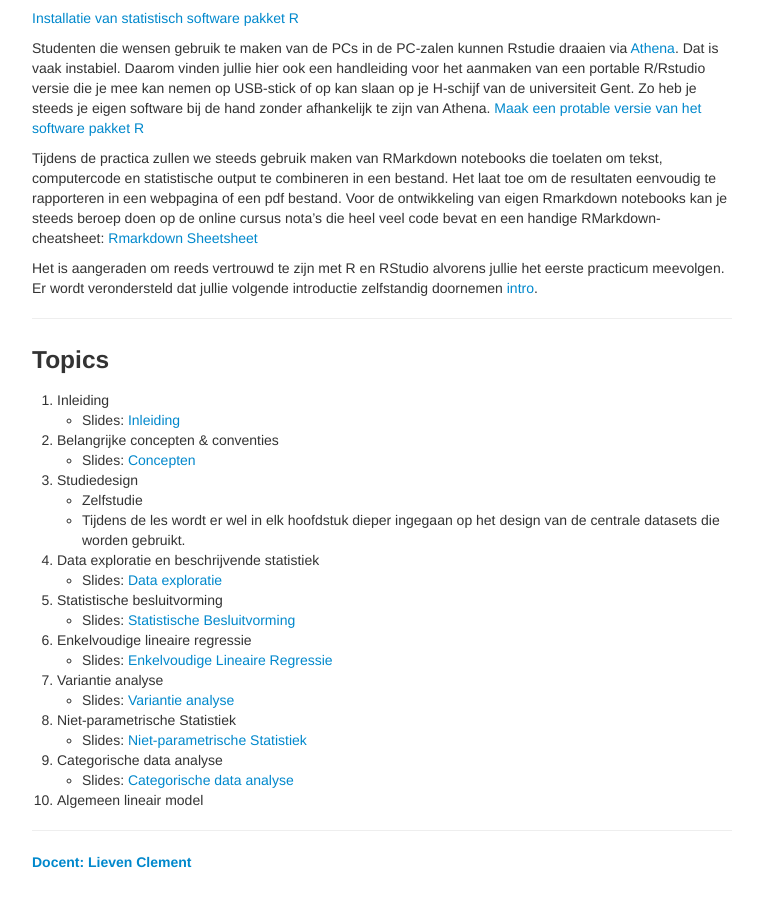
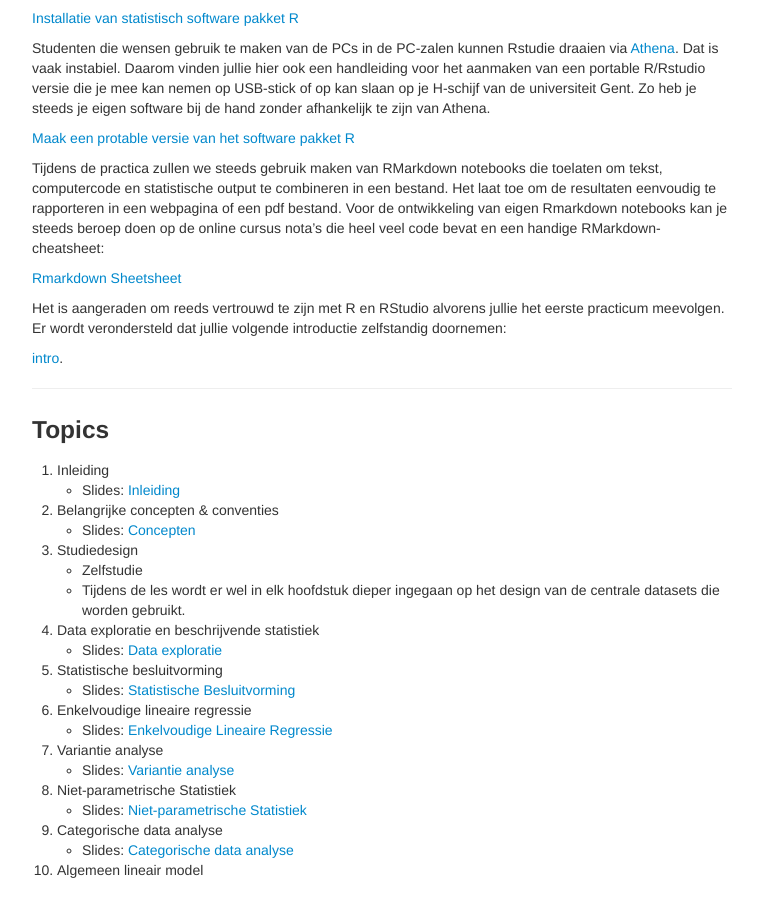
Before and after one commit to adder/statistiekBasisCursus, a Jekyll site: the page built from index.md, in a window 1280 px wide and 900 px high, scrolled down 1759 px. Shown: the whole window, without its empty margins (258-1021 px from the left). Built offline with Jekyll 4.4.1, drawn with Linux system fonts in a browser that asks for light colours.

Commit message:
practica

```diff
--- a/index.md
+++ b/index.md
@@ -50,13 +50,18 @@ Het is aangeraden dat om een eigen laptop te gebruiken voor de practica waarop j
 
 Studenten die wensen gebruik te maken van de PCs in de PC-zalen kunnen Rstudie draaien via [Athena](https://athena.ugent.be). Dat is vaak instabiel.
 Daarom vinden jullie hier ook een handleiding voor het aanmaken van een portable R/Rstudio versie die je mee kan nemen op USB-stick of op kan slaan op je H-schijf van de universiteit Gent. Zo heb je steeds je eigen software bij de hand zonder afhankelijk te zijn van Athena.
+
 [Maak een protable versie van het software pakket R](pages/software/portable_RStudio.html)
 
 Tijdens de practica zullen we steeds gebruik maken van RMarkdown notebooks die toelaten om tekst, computercode en statistische output te combineren in een bestand. Het laat toe om de resultaten eenvoudig te rapporteren in een webpagina of een pdf bestand.
-Voor de ontwikkeling van eigen Rmarkdown notebooks kan je steeds beroep doen op de online cursus nota's die heel veel code bevat en een handige RMarkdown-cheatsheet: [Rmarkdown Sheetsheet](assets/practica/rmarkdown-cheatsheet.pdf)
+Voor de ontwikkeling van eigen Rmarkdown notebooks kan je steeds beroep doen op de online cursus nota's die heel veel code bevat en een handige RMarkdown-cheatsheet:
+
+[Rmarkdown Sheetsheet](assets/practica/rmarkdown-cheatsheet.pdf)
 
 Het is aangeraden om reeds vertrouwd te zijn met R en RStudio alvorens jullie het eerste practicum meevolgen.
-Er wordt verondersteld dat jullie volgende introductie zelfstandig doornemen [intro](zelfstudie.md).
+Er wordt verondersteld dat jullie volgende introductie zelfstandig doornemen:
+
+[intro](zelfstudie.md).
 
 ---
 
```
Also changed, not shown: 1 other file.
